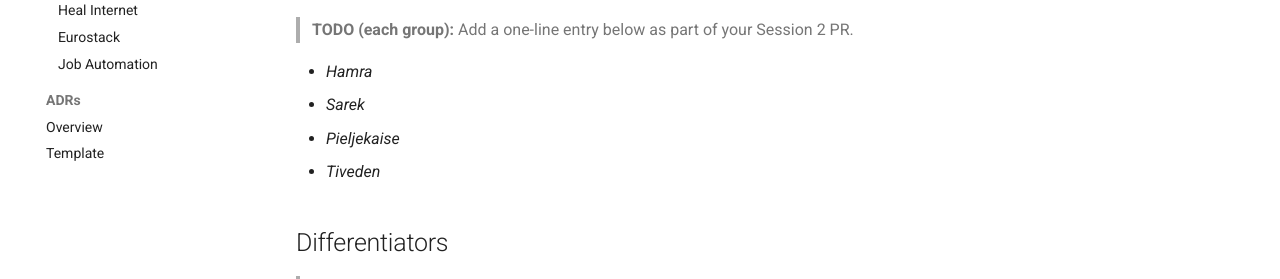
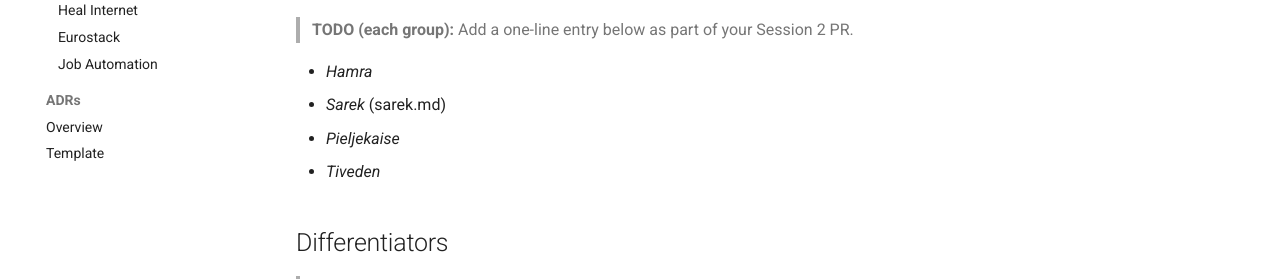
Before and after one commit to SVP-GU/TIG240-Portfolio, an MkDocs documentation site: the page built from docs/challenges/polarization/index.md, in a window 1280 px wide and 1178 px high. Shown: the part 666-945 px from the top of the window. Built offline with MkDocs 1.6.1 and Material for MkDocs 9.7.7, drawn with Linux system fonts in a browser that asks for light colours; comment, search, counter and statistics services are not loaded.

Commit message:
Add index sarek one-liner

```diff
--- a/docs/challenges/polarization/index.md
+++ b/docs/challenges/polarization/index.md
@@ -17,7 +17,7 @@ See [`decisions/axes-of-variation/polarization.md`](../../decisions/axes-of-vari
 > **TODO (each group):** Add a one-line entry below as part of your Session 2 PR.
 
 - *Hamra*
-- *Sarek*
+- *Sarek* (sarek.md)
 - *Pieljekaise*
 - *Tiveden*
 
```
